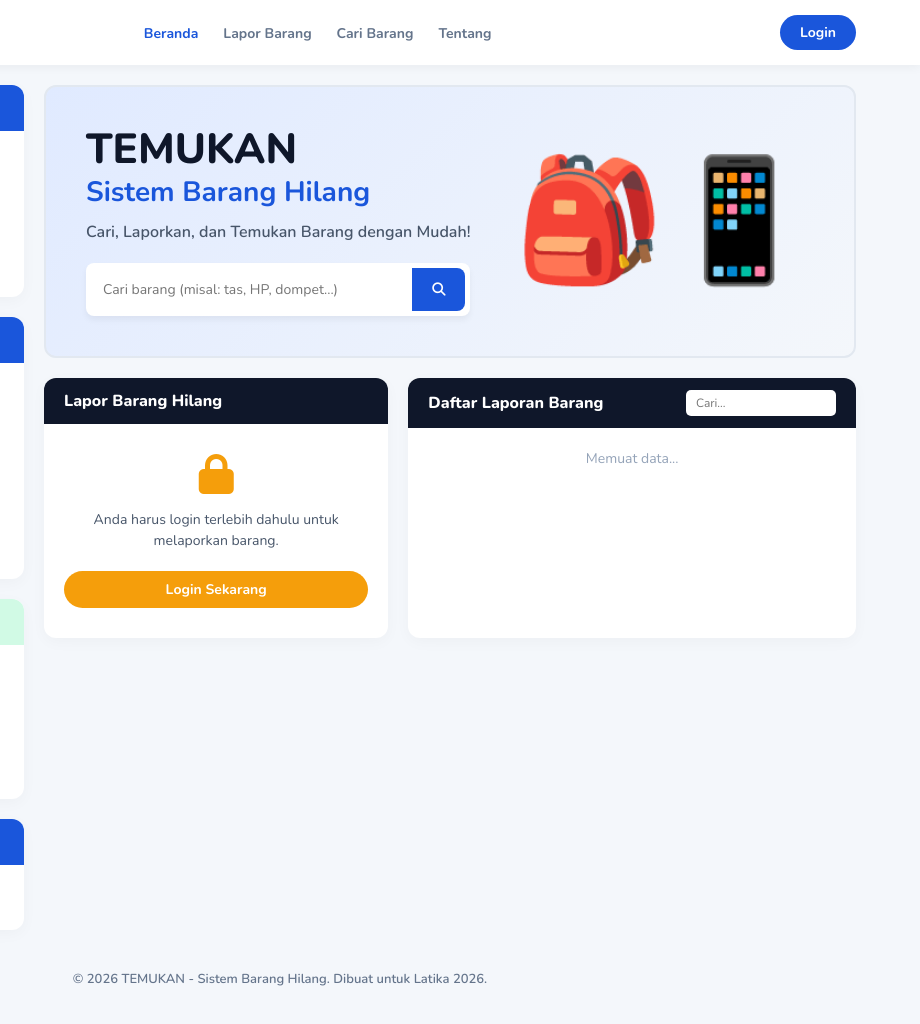
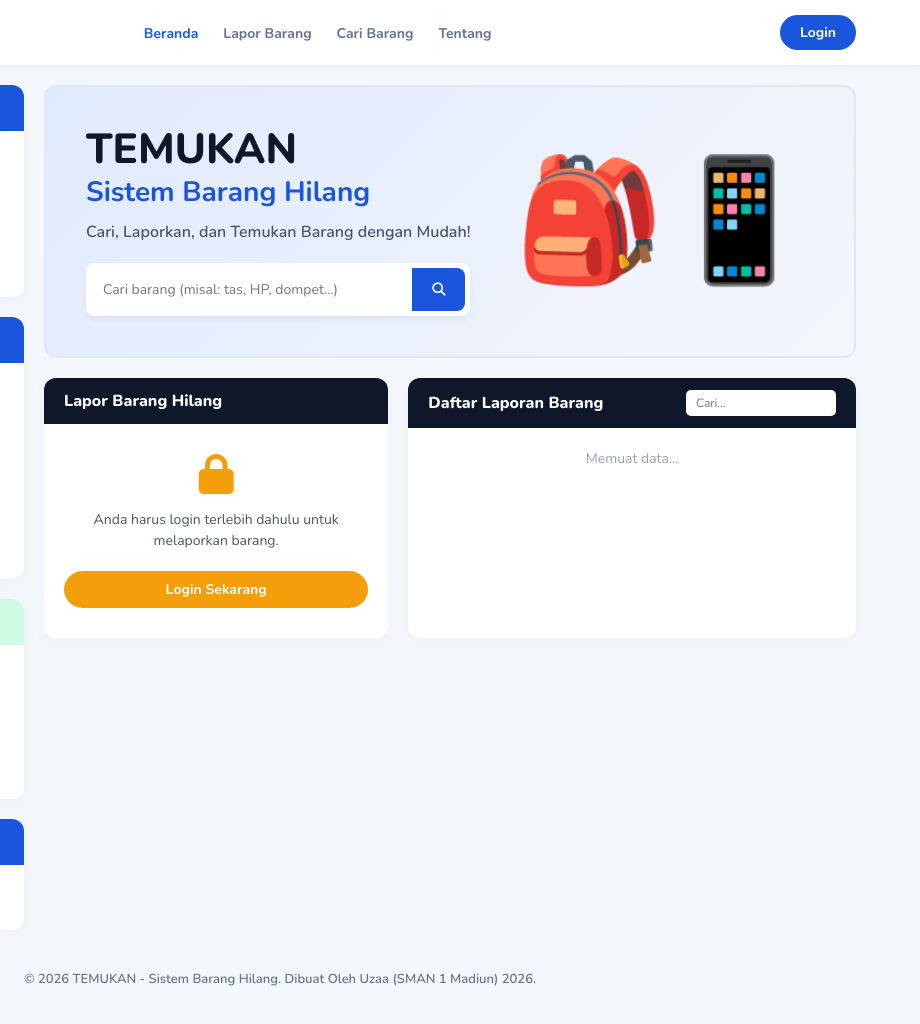
Before and after one commit to ariefsantoso21/temukan-app, a plain HTML site: page index.html in a window 1280 px wide. Shown: the full height of the page, 360-1280 px from the left. Drawn offline with nearby package versions, Linux system fonts and the light colour scheme.

Commit message:
index.html

```diff
--- a/index.html
+++ b/index.html
@@ -174,7 +174,7 @@
 
     <!-- Footer -->
     <footer>
-        <p>&copy; 2026 TEMUKAN - Sistem Barang Hilang. Dibuat untuk Latika 2026.</p>
+        <p>&copy; 2026 TEMUKAN - Sistem Barang Hilang. Dibuat Oleh Uzaa (SMAN 1 Madiun) 2026.</p>
     </footer>
 
     <!-- Script Firebase (Tetap gunakan script yang sudah ada sebelumnya) -->
```
